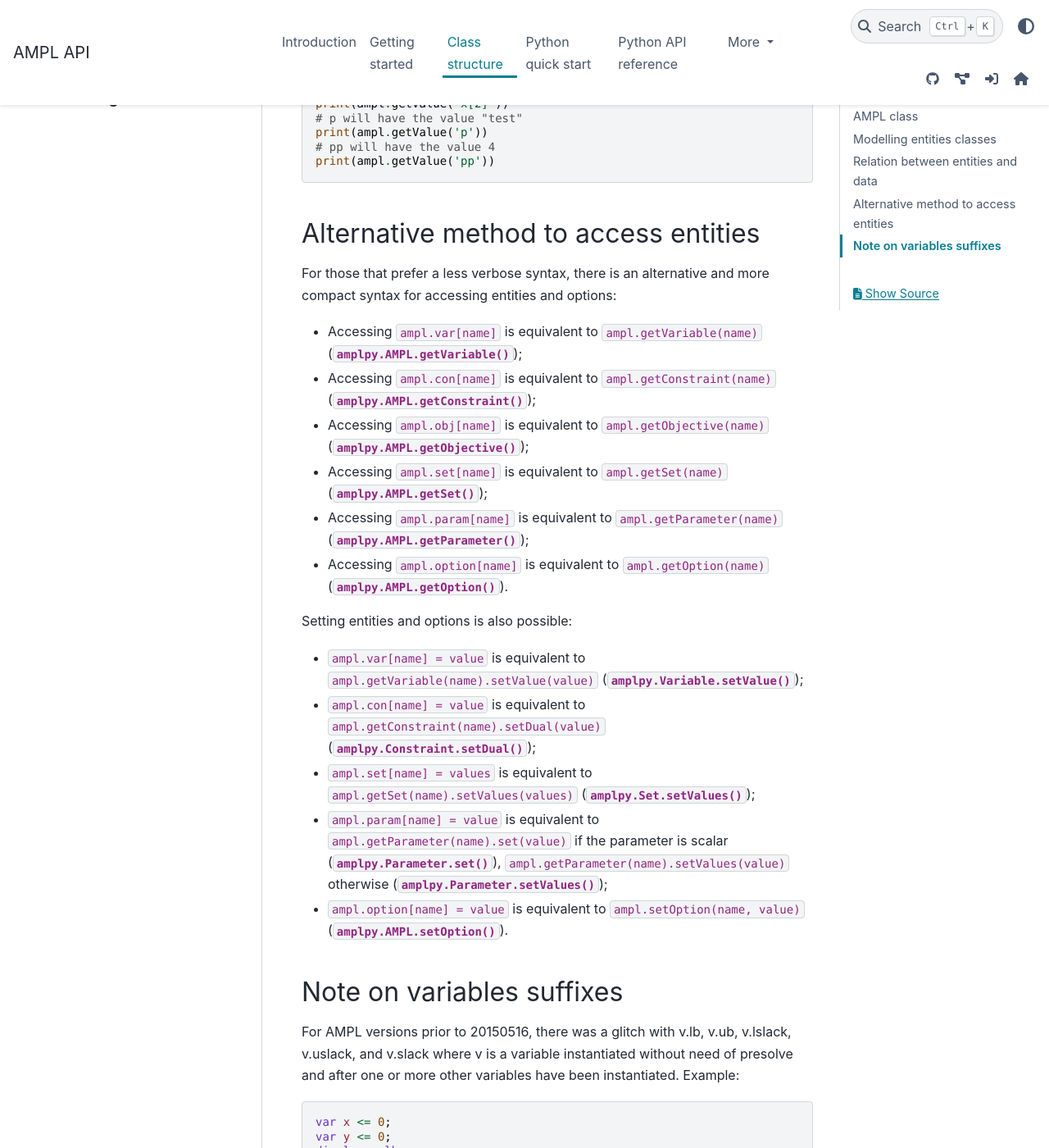
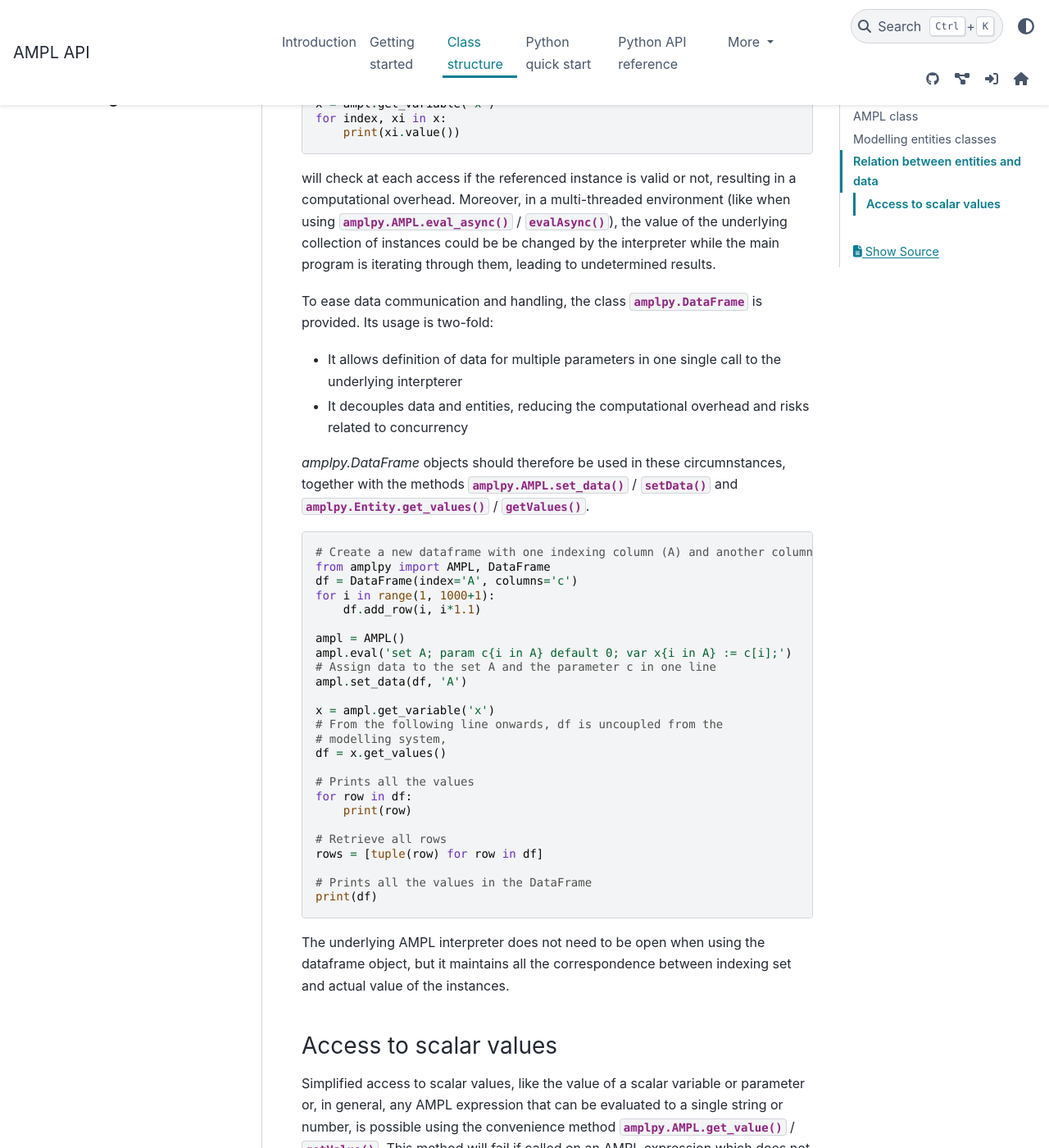
Before and after one commit to ampl/amplpy, a Sphinx documentation site: the page built from docs/source/class-structure.rst, in a window 1280 px wide and 1400 px high, scrolled down 9266 px. Shown: the whole window at 82% size. Built offline with Sphinx 7.4.7 and the PyData theme 0.15.4, drawn with Linux system fonts in a browser that asks for light colours; some of the changed text lies outside the part shown.

Commit message:
Update docs with snake_case methods

```diff
--- a/docs/source/class-structure.rst
+++ b/docs/source/class-structure.rst
@@ -46,12 +46,23 @@
 
 The functions can be split in three groups: direct AMPL interaction, model interrogation and commands.
 
+Method aliases: camelCase and snake_case
+~~~~~~~~~~~~~~~~~~~~~~~~~~~~~~~~~~~~~~~~
+
+Starting from version 0.8, we provide both camelCase (e.g., :func:`~amplpy.AMPL.readData`) and snake_case (e.g., :func:`~amplpy.AMPL.read_data`)
+versions of methods for all our classes. Before version 0.8, only camelCase methods were available. The style guide
+for Python Code `PEP8 <https://www.python.org/dev/peps/pep-0008/>`_ recommends the use
+of lowercase with words separated by underscores as necessary to improve readability for variables and method names.
+However, in our APIs for other languages the predominant style is camelCase (e.g., R, C++, etc.) and in Python
+snake_case is not always the style used. By providing aliases with both versions of the method names we give you
+the freedom to choose the style you prefer.
+
 Direct interaction with AMPL
 ~~~~~~~~~~~~~~~~~~~~~~~~~~~~
 
-The methods available to input AMPL commands are :func:`amplpy.AMPL.eval()`, :func:`amplpy.AMPL.read()` and :func:`amplpy.AMPL.readData()`;
+The methods available to input AMPL commands are :func:`amplpy.AMPL.eval()`, :func:`amplpy.AMPL.read()` and :func:`amplpy.AMPL.read_data()` / :func:`~amplpy.AMPL.readData()`;
 they send the strings specified (or the specified files) to the AMPL engine for interpretation.
-Their async versions: :func:`amplpy.AMPL.evalAsync()`, :func:`amplpy.AMPL.readAsync()` and :func:`amplpy.AMPL.readDataAsync()`,
+Their async versions: :func:`amplpy.AMPL.eval_async()` / :func:`~amplpy.AMPL.evalAsync()`, :func:`amplpy.AMPL.read_async()` / :func:`~amplpy.AMPL.readAsync()` and :func:`amplpy.AMPL.read_data_async()` / :func:`~amplpy.AMPL.readDataAsync()`,
 permit the calling program to continue the execution while the underlying AMPL process is busy in some time consuming operation,
 and to define a callback to be executed when the operation is over.
 
@@ -64,19 +75,19 @@
 
 * Get an :class:`amplpy.EntityMap` of all available entities, to iterate through them. The methods to obtain such lists are:
 
-  * :func:`amplpy.AMPL.getVariables()` gets the map of all the defined variables
-  * :func:`amplpy.AMPL.getConstraints()` gets the map of all the defined constraints
-  * :func:`amplpy.AMPL.getObjectives()` gets the map of all the defined objectives
-  * :func:`amplpy.AMPL.getSets()` gets the map of all the defined sets
-  * :func:`amplpy.AMPL.getParameters()` gets the map of all the defined parameters
+  * :func:`amplpy.AMPL.get_variables()` / :func:`~amplpy.AMPL.getVariables()` gets the map of all the defined variables
+  * :func:`amplpy.AMPL.get_constraints()` / :func:`~amplpy.AMPL.getConstraints()` gets the map of all the defined constraints
+  * :func:`amplpy.AMPL.get_objectives()` / :func:`~amplpy.AMPL.getObjectives()` gets the map of all the defined objectives
+  * :func:`amplpy.AMPL.get_sets()` / :func:`~amplpy.AMPL.getSets()` gets the map of all the defined sets
+  * :func:`amplpy.AMPL.get_parameters()` / :func:`~amplpy.AMPL.getParameters()` gets the map of all the defined parameters
 
 * Knowing the AMPL name of an entity, use commands to get the specific entity directly:
 
-  * :func:`amplpy.AMPL.getVariable()` returns the :class:`amplpy.Variable` representing the AMPL variable with the specified name, if it exists
-  * :func:`amplpy.AMPL.getConstraint()` returns the :class:`amplpy.Constraint` representing the AMPL constraint with the specified name, if it exists
-  * :func:`amplpy.AMPL.getObjective()` returns the :class:`amplpy.Objective` representing the AMPL objective with the specified name, if it exists
-  * :func:`amplpy.AMPL.getParameter()` returns the :class:`amplpy.Parameter` representing the AMPL parameter with the specified name, if it exists
-  * :func:`amplpy.AMPL.getSet()` returns the :class:`amplpy.Set` representing the AMPL set with the specified name, if it exists
+  * :func:`amplpy.AMPL.get_variable()` / :func:`~amplpy.AMPL.getVariable()` returns the :class:`amplpy.Variable` representing the AMPL variable with the specified name, if it exists
+  * :func:`amplpy.AMPL.get_constraint()` / :func:`~amplpy.AMPL.getConstraint()` returns the :class:`amplpy.Constraint` representing the AMPL constraint with the specified name, if it exists
+  * :func:`amplpy.AMPL.get_objective()` / :func:`~amplpy.AMPL.getObjective()` returns the :class:`amplpy.Objective` representing the AMPL objective with the specified name, if it exists
+  * :func:`amplpy.AMPL.get_parameter()` / :func:`~amplpy.AMPL.getParameter()` returns the :class:`amplpy.Parameter` representing the AMPL parameter with the specified name, if it exists
+  * :func:`amplpy.AMPL.get_set()` / :func:`~amplpy.AMPL.getSet()` returns the :class:`amplpy.Set` representing the AMPL set with the specified name, if it exists
 
 
 Once the desired entities have been created, it is possible to use their properties and methods to manipulate the model
@@ -91,13 +102,35 @@
 Refreshing is transparent to the user, but must be taken into account when implementing functions
 which access data or modify entities frequently.
 
+Alternative method to access entities
+~~~~~~~~~~~~~~~~~~~~~~~~~~~~~~~~~~~~~
+
+For those that prefer a less verbose syntax,
+there is an alternative and more compact syntax for accessing entities and options:
+
+* Accessing ``ampl.var[name]`` is equivalent to ``ampl.get_variable(name)`` (:func:`~amplpy.AMPL.get_variable()`);
+* Accessing ``ampl.con[name]`` is equivalent to ``ampl.get_constraint(name)`` (:func:`~amplpy.AMPL.get_constraint()`);
+* Accessing ``ampl.obj[name]`` is equivalent to ``ampl.get_objective(name)`` (:func:`~amplpy.AMPL.get_objective()`);
+* Accessing ``ampl.set[name]`` is equivalent to ``ampl.get_set(name)`` (:func:`~amplpy.AMPL.get_set()`);
+* Accessing ``ampl.param[name]`` is equivalent to ``ampl.get_parameter(name)`` (:func:`~amplpy.AMPL.get_parameter()`);
+* Accessing ``ampl.option[name]`` is equivalent to ``ampl.get_option(name)`` (:func:`~amplpy.AMPL.get_option()`).
+
+Setting entities and options is also possible:
+
+* ``ampl.var[name] = value`` is equivalent to ``ampl.get_variable(name).set_value(value)``  (:func:`~amplpy.Variable.set_value()`);
+* ``ampl.con[name] = value`` is equivalent to ``ampl.get_constraint(name).set_dual(value)`` (:func:`~amplpy.Constraint.set_dual()`);
+* ``ampl.set[name] = values`` is equivalent to ``ampl.get_set(name).set_values(values)`` (:func:`~amplpy.Set.set_values()`);
+* ``ampl.param[name] = value`` is equivalent to ``ampl.get_parameter(name).set(value)`` if the parameter is scalar (:func:`~amplpy.Parameter.set()`), ``ampl.get_parameter(name).set_values(value)`` otherwise (:func:`~amplpy.Parameter.set_values()`);
+* ``ampl.option[name] = value`` is equivalent to ``ampl.set_option(name, value)`` (:func:`~amplpy.AMPL.set_option()`).
+
 
 Commands and options
 ~~~~~~~~~~~~~~~~~~~~
 
 Some AMPL commands are encapsulated by functions in the :class:`amplpy.AMPL` class for ease of access.
 These comprise :func:`amplpy.AMPL.solve()` and others.
-To access and set options in AMPL, the functions :func:`amplpy.AMPL.getOption()` and :func:`amplpy.AMPL.setOption()` are provided.
+To access and set options in AMPL, the functions :func:`amplpy.AMPL.get_option()` / :func:`~amplpy.AMPL.getOption()`
+and :func:`amplpy.AMPL.set_option()` / :func:`~amplpy.AMPL.setOption()` are provided.
 These functions provide an easier programmatic access to the AMPL options.
 In general, when an encapsulation is available for an AMPL command, the programmatic access to it is to be preferred to calling the same command using
 :func:`amplpy.AMPL.eval()`.
@@ -108,14 +141,15 @@
 
 The output from the AMPL translator is handled implementing the interface :class:`amplpy.OutputHandler`.
 The method :func:`amplpy.OutputHandler.output()` is called at each block of output from the translator. The current output handler
-can be accessed and set via :func:`amplpy.AMPL.getOutputHandler()` and :func:`amplpy.AMPL.setOutputHandler()`;
+can be accessed and set via :func:`amplpy.AMPL.get_output_handler()` / :func:`~amplpy.AMPL.getOutputHandler()`
+and :func:`amplpy.AMPL.set_output_handler()` / :func:`~amplpy.AMPL.setOutputHandler()`;
 the default output handler prints each block to the standard console output.
 
 Error handling is two-faced:
 
 * Errors coming from the underlying AMPL translator (e.g. syntax errors and warnings obtained calling the :func:`amplpy.AMPL.eval()` method)
-  are handled by the :class:`amplpy.ErrorHandler` which can be set and get via :func:`amplpy.AMPL.getErrorHandler()`
-  and :func:`amplpy.AMPL.setErrorHandler()`.
+  are handled by the :class:`amplpy.ErrorHandler` which can be set and get via :func:`amplpy.AMPL.get_error_handler()` / :func:`~amplpy.AMPL.getErrorHandler()`
+  and :func:`amplpy.AMPL.set_error_handler()` / :func:`~amplpy.AMPL.setErrorHandler()`.
 * Generic errors coming from the API, which are detected outside the translator are thrown as exceptions.
 
 The default implementation of the error handler throws exceptions on errors and prints the warnings to stdout.
@@ -181,7 +215,7 @@
 all entity classes or via the indexing operator.
 All data corresponding to the entity can be accessed through the instances, but the computational overhead of such kind of
 access is quite considerable. To avoid this, the user can gain bulk data access through a :class:`amplpy.DataFrame` object;
-reference to these object can be obtained using :func:`amplpy.Entity.getValues` methods.
+reference to these object can be obtained using :func:`amplpy.Entity.get_values` / :func:`~amplpy.Entity.getValues` methods.
 In case of scalar entities (e.g. the entity declared in AMPL with the statement ``var x;``), all the instance specific methods are
 replicated at Entity level, to allow the code fragment ``value = x.value()`` instead of the more explicit ``value = x.get().value()``.
 See example below:
@@ -192,7 +226,7 @@
    from amplpy import AMPL
    ampl = AMPL()
    ampl.eval('var x;')
-   x = ampl.getVariable('x')
+   x = ampl.get_variable('x')
    value = x.value()        # Compact access to scalar entities
    value = x.get().value()  # Access through explicit reference to the instance
 
@@ -209,7 +243,7 @@
 .. code-block:: python
 
    ampl.eval('var x;')
-   x = ampl.getVariable('x').get()
+   x = ampl.get_variable('x').get()
 
 **Indexed Entities** Instances of indexed entities can be accessed as shown below:
 
@@ -218,7 +252,7 @@
    from amplpy import AMPL
    ampl = AMPL()
    ampl.eval('var x{1..2, 4..5, 7..8};')
-   x = ampl.getVariable('x')
+   x = ampl.get_variable('x')
 
    # Option 1:
    instance = x[1, 4, 7]
@@ -256,7 +290,7 @@
 The currently defined entities are obtained from the various get methods of the :class:`amplpy.AMPL` object
 (see section :ref:`secAMPLClass`). Once a reference to an entity is created, the entity is automatically kept up-to-date
 with the corresponding entity in the AMPL interpreter. That is, if a reference to a newly created AMPL variable
-is obtained by means of :func:`amplpy.AMPL.getVariable()`, and the model the variable is part of is then solved
+is obtained by means of :func:`amplpy.AMPL.get_variable()` / :func:`~amplpy.AMPL.getVariable()`, and the model the variable is part of is then solved
 by means of :func:`amplpy.AMPL.solve()`, the values of the instances of the variable will automatically be updated.
 The following code snippet should demonstrate the concept.
 
@@ -265,7 +299,7 @@
    ampl.eval('var x;')
    ampl.eval('maximize z: x;')
    ampl.eval('subject to c: x<=10;')
-   x = ampl.getVariable('x')
+   x = ampl.get_variable('x')
 
    # At this point x.value() evaluates to 0
    print(x.value())  # prints 0
@@ -298,18 +332,19 @@
   ampl.eval('set A := 1..1000; param c{i in A} default 0; var x{i in 1..1000} := c[i];')
 
   # Enumerate through all the instances of c and set their values
-  c = ampl.getParameter("c");
-  for i in range(1, c.numInstances()+1):
+  c = ampl.get_parameter("c");
+  for i in range(1, c.num_instances()+1):
       c[i] = i*1.1
 
   # Enumerate through all the instances and print their values
-  x = ampl.getVariable("x")
+  x = ampl.get_variable("x")
   for index, xi in x:
       print(xi.value())
 
 
 will check at each access if the referenced instance is valid or not, resulting in a computational overhead. Moreover,
-in a multi-threaded environment (like when using :func:`amplpy.AMPL.evalAsync()`), the value of the underlying collection of instances
+in a multi-threaded environment (like when using :func:`amplpy.AMPL.eval_async()` / :func:`~amplpy.AMPL.evalAsync()`),
+the value of the underlying collection of instances
 could be be changed by the interpreter while the main program is iterating through them, leading to undetermined results.
 
 To ease data communication and handling, the class :class:`amplpy.DataFrame` is provided. Its usage is two-fold:
@@ -318,7 +353,7 @@
 * It decouples data and entities, reducing the computational overhead and risks related to concurrency
 
 `amplpy.DataFrame` objects should therefore be used in these circumnstances, together with the methods
-:func:`amplpy.AMPL.setData()` and :func:`amplpy.Entity.getValues()`.
+:func:`amplpy.AMPL.set_data()` / :func:`~amplpy.AMPL.setData()` and :func:`amplpy.Entity.get_values()` / :func:`~amplpy.Entity.getValues()`.
 
 .. code-block:: python
 
@@ -326,17 +361,17 @@
   from amplpy import AMPL, DataFrame
   df = DataFrame(index='A', columns='c')
   for i in range(1, 1000+1):
-      df.addRow(i, i*1.1)
+      df.add_row(i, i*1.1)
 
   ampl = AMPL()
   ampl.eval('set A; param c{i in A} default 0; var x{i in A} := c[i];')
   # Assign data to the set A and the parameter c in one line
-  ampl.setData(df, 'A')
+  ampl.set_data(df, 'A')
 
-  x = ampl.getVariable('x')
+  x = ampl.get_variable('x')
   # From the following line onwards, df is uncoupled from the
   # modelling system,
-  df = x.getValues()
+  df = x.get_values()
 
   # Prints all the values
   for row in df:
@@ -359,7 +394,7 @@
 ~~~~~~~~~~~~~~~~~~~~~~~
 
 Simplified access to scalar values, like the value of a scalar variable or parameter or, in general, any
-AMPL expression that can be evaluated to a single string or number, is possible using the convenience method :func:`amplpy.AMPL.getValue()`.
+AMPL expression that can be evaluated to a single string or number, is possible using the convenience method :func:`amplpy.AMPL.get_value()` / :func:`~amplpy.AMPL.getValue()`.
 This method will fail if called on an AMPL expression which does not evaluate to a single value. See below for an example:
 
 
@@ -371,52 +406,8 @@
   ampl.eval('param p symbolic := "test";')
   ampl.eval('param pp := 4;')
   # x2 will have the value 2
-  print(ampl.getValue("x[2]"))
+  print(ampl.get_value("x[2]"))
   # p will have the value "test"
-  print(ampl.getValue('p'))
+  print(ampl.get_value('p'))
   # pp will have the value 4
-  print(ampl.getValue('pp'))
-
-
-.. _secAlternativeAccess:
-
-Alternative method to access entities
--------------------------------------
-
-For those that prefer a less verbose syntax,
-there is an alternative and more compact syntax for accessing entities and options:
-
-* Accessing ``ampl.var[name]`` is equivalent to ``ampl.getVariable(name)`` (:func:`amplpy.AMPL.getVariable()`);
-* Accessing ``ampl.con[name]`` is equivalent to ``ampl.getConstraint(name)`` (:func:`amplpy.AMPL.getConstraint()`);
-* Accessing ``ampl.obj[name]`` is equivalent to ``ampl.getObjective(name)`` (:func:`amplpy.AMPL.getObjective()`);
-* Accessing ``ampl.set[name]`` is equivalent to ``ampl.getSet(name)`` (:func:`amplpy.AMPL.getSet()`);
-* Accessing ``ampl.param[name]`` is equivalent to ``ampl.getParameter(name)`` (:func:`amplpy.AMPL.getParameter()`);
-* Accessing ``ampl.option[name]`` is equivalent to ``ampl.getOption(name)`` (:func:`amplpy.AMPL.getOption()`).
-
-Setting entities and options is also possible:
-
-* ``ampl.var[name] = value`` is equivalent to ``ampl.getVariable(name).setValue(value)``  (:func:`amplpy.Variable.setValue()`);
-* ``ampl.con[name] = value`` is equivalent to ``ampl.getConstraint(name).setDual(value)`` (:func:`amplpy.Constraint.setDual()`);
-* ``ampl.set[name] = values`` is equivalent to ``ampl.getSet(name).setValues(values)`` (:func:`amplpy.Set.setValues()`);
-* ``ampl.param[name] = value`` is equivalent to ``ampl.getParameter(name).set(value)`` if the parameter is scalar (:func:`amplpy.Parameter.set()`), ``ampl.getParameter(name).setValues(value)`` otherwise (:func:`amplpy.Parameter.setValues()`);
-* ``ampl.option[name] = value`` is equivalent to ``ampl.setOption(name, value)`` (:func:`amplpy.AMPL.setOption()`).
-
-
-.. _secVariableSuffixesNotes:
-
-Note on variables suffixes
---------------------------
-
-For AMPL versions prior to 20150516, there was a glitch with
-v.lb, v.ub, v.lslack, v.uslack, and v.slack where v is a variable
-instantiated without need of presolve and after one or more
-other variables have been instantiated.  Example:
-
-.. code-block:: ampl
-
-    var x <= 0;
-    var y <= 0;
-    display y.lb;
-    display x.ub;
-    # x.ub was wrong (with separate display commands)
-    # but all went well with "display y.lb, x.ub;"
+  print(ampl.get_value('pp'))
```
Also changed, not shown: docs/source/getting-started.rst (+2 -8 lines), docs/source/quick-start.rst (+26 -25 lines), 1 other file.
